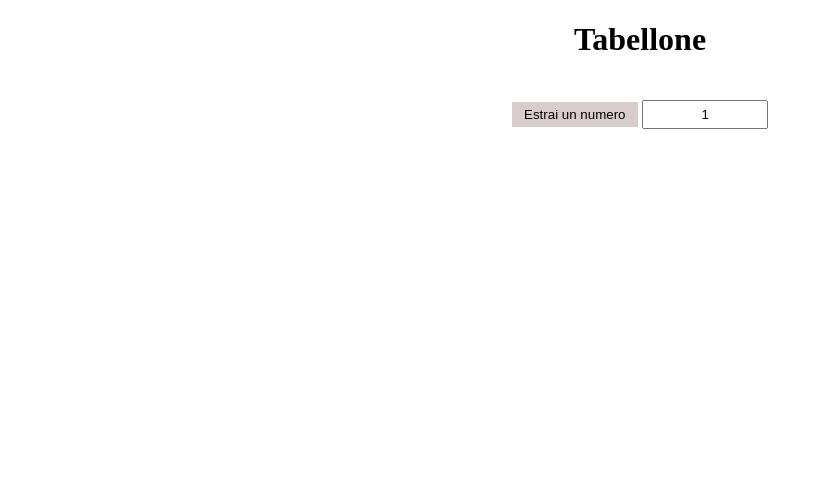
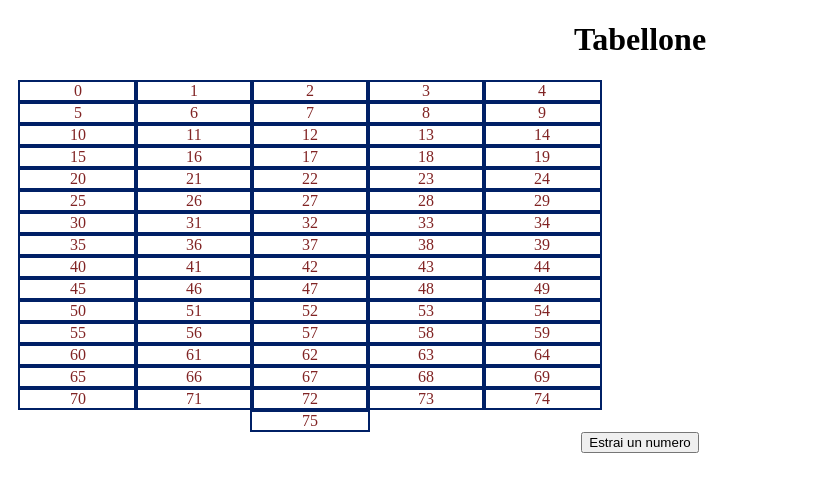
Before and after one commit to AliceAlfaioli/U3-W3-D4, a plain HTML site: page index.html in a window 1280 px wide. Shown: the whole page, without its empty margins (0-813 px from the left). Drawn offline with Linux system fonts and the light colour scheme.

Commit message:
Second commit

```diff
--- a/assets/css/style.css
+++ b/assets/css/style.css
@@ -16,16 +16,23 @@ h1 {
   border: 1px solid rgb(124, 29, 29);
 }
 
-.input-field {
-  width: 10%;
-  margin-top: 20px;
-  padding: 5px;
-}
-
-.btn {
+.randbtn {
   width: 10%;
   margin-top: 20px;
   padding: 5px;
   background-color: #d8cccc;
   border: none;
 }
+
+#table {
+  background-color: rgb(255, 255, 255);
+  color: rgb(129, 36, 36);
+  width: 600px;
+}
+
+.numero {
+  display: inline-block;
+  width: 20%;
+  margin-right: -4px;
+  border: 2px solid rgb(0, 32, 102);
+}
--- a/index.html
+++ b/index.html
@@ -10,11 +10,11 @@
   <body>
 
       <h1>Tabellone</h1>
-       <div class="tabellone"></div>
-       <div id="numero"></div>
+
+       <div id="table"></div>
         <!-- tabellone -->
-       <button id="randbtn" class="btn">Estrai un numero</button>
-       <input id="usersNumber" class="input-field" value="1" />
+       <button id="randbtn">Estrai un numero</button>
+
 
     </div>
 
--- a/js/index.js
+++ b/js/index.js
@@ -1,17 +1,11 @@
-const createTable = function () {
-  const tabellone = document.querySelector("tabellone");
+window.onload = function () {
+  const table = document.getElementById("table");
+  const btnEstrai = document.getElementById("randbtn");
 
   for (let i = 0; i < 76; i++) {
-    const singleCell = document.createElement("div");
-    singleCell.classList.add("cell");
-    const cellNum = document.createElement("h1");
-    cellNum.innerText = 1 + 1;
-    singleCell.style.display = "inline";
-    singleCell.appendChild(cellNum);
-    tabellone.appendChild(singleCell);
+    const containerNumber = document.createElement("div");
+    containerNumber.classList.add("numero");
+    containerNumber.innerText = i;
+    table.appendChild(containerNumber);
   }
 };
-
-window.onload = function () {
-  createTable();
-};
```
